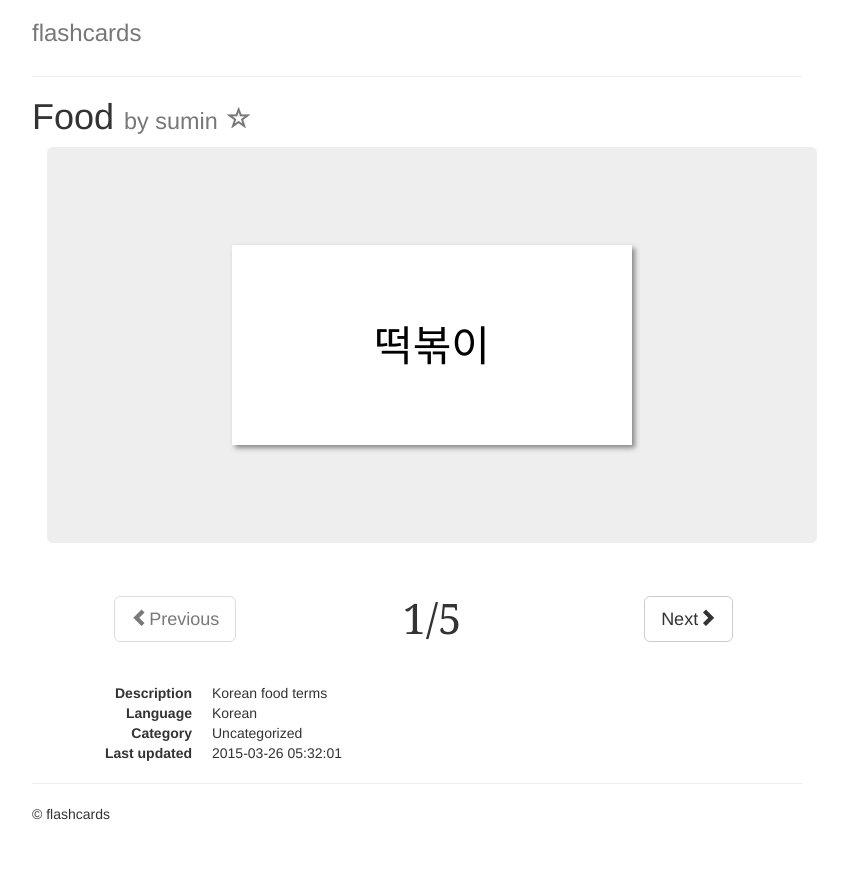
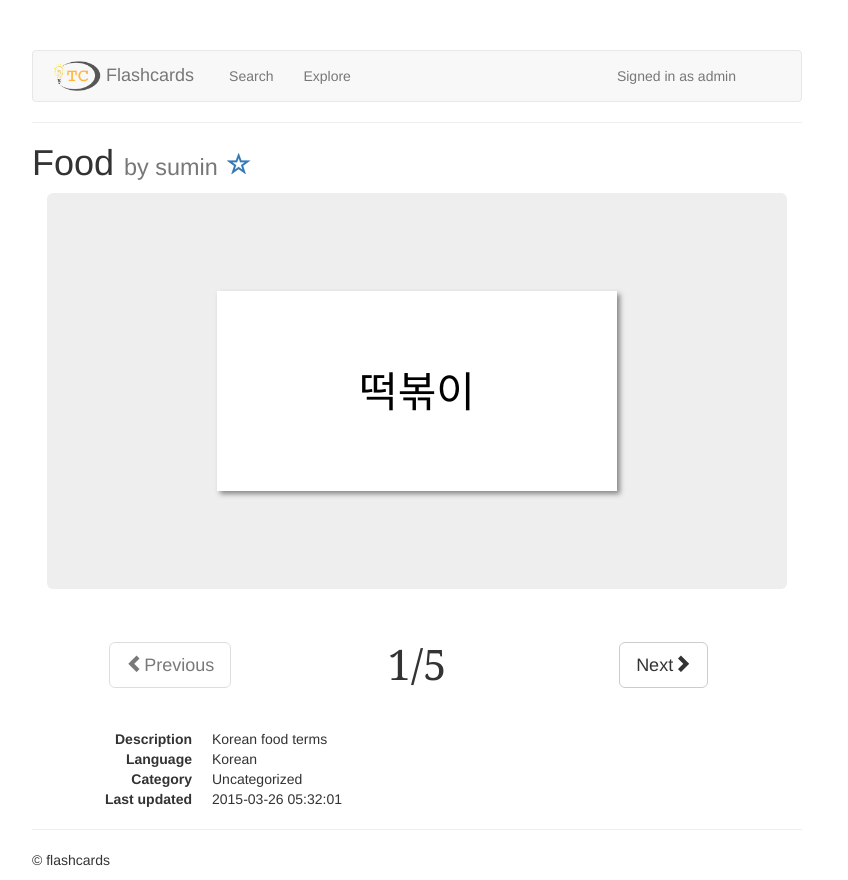
Before and after one commit to timpei/CS2012-30, a Flask app: page /user/admin/view/1 in a window 1280 px wide. Shown: the whole page, without its empty margins (223-1071 px from the left). Before the commit the page ends 820 px from the top, so only its background shows below. Run offline with Flask 2, Linux system fonts and the light colour scheme; data comes from the database, SQL or seed files in the repository; parts of the project's set-up code (start-up, migrations or seed data) failed here and were passed over; some libraries are stand-ins or nearby versions.

Commit message:
improved navbar

```diff
--- a/static/css/base.css
+++ b/static/css/base.css
@@ -1,17 +1,32 @@
+
+body{
+	margin-top:50px;
+}
+
+#logo {
+	height: 30px;
+}
+
+#main-container {
+	max-width: 800px;
+}
+
+#login-nav {
+	margin-right: 50px;
+}
+
 .container {
-	max-width: 800px;
+	max-width: 100%;
+}
+
+.navbar-brand > img {
+	display: inline;
+}
+
+.navbar-brand {
+	padding: 10px 20px;
 }
 
 .header {
 	margin-bottom: 20px;
 }
-
-a {
-  color: inherit;
-  text-decoration: inherit;
-}
-
-a:hover {
-  color: inherit;
-  text-decoration: inherit;
-}
--- a/static/css/explore.css
+++ b/static/css/explore.css
@@ -1,8 +1,5 @@
 
 
-body{
-	margin-top:50px;
-}
 .glyphicon {
 	margin-right:10px;
 }
--- a/static/css/search.css
+++ b/static/css/search.css
@@ -1,6 +1,6 @@
 
 
-.nav {
+.nav-tabs {
 	margin-bottom: 10px;
 }
 
--- a/templates/base.html
+++ b/templates/base.html
@@ -16,11 +16,28 @@
 
 </head>
 
+<div class="container" id="main-container">
+
+<nav class="navbar navbar-default">
     <div class="container">
+        <div class="navbar-header">
+            <a class="navbar-brand" href="/">
+            <img alt="Brand" id="logo" src="/static/img/logo.gif">
+                Flashcards
+            </a>
+            {% if user %}
+            <ul class="nav navbar-nav">
+                <li><a href="/user/{{user.username}}/search">Search</a></li>
+                <li><a href="/user/{{user.username}}/explore">Explore</a></li>
+            </ul>
+            {% endif %}
+        </div>
 
-  <div class="header clearfix" id="navbar">
-      <h3 class="text-muted">{% block header %}{% endblock %}</h3>
+        {% if user %}
+            <p class="navbar-text navbar-right" id="login-nav">Signed in as {{user.username}}</p>
+        {% endif %}
     </div>
+</nav>
     {% block body %}{% endblock %}
 
     <footer class="footer">
```
Also changed, not shown: static/img/logo.gif (added). Lines whose indentation alone changed are shown as unchanged.
